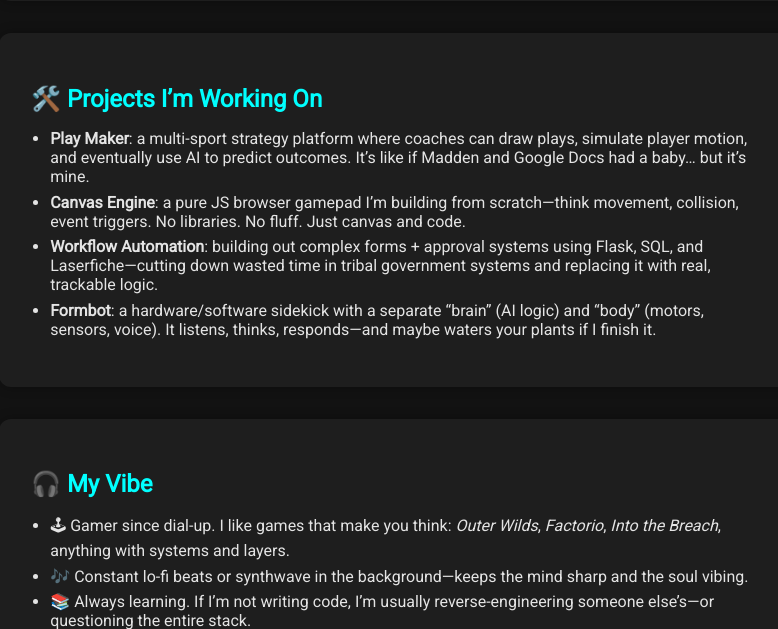
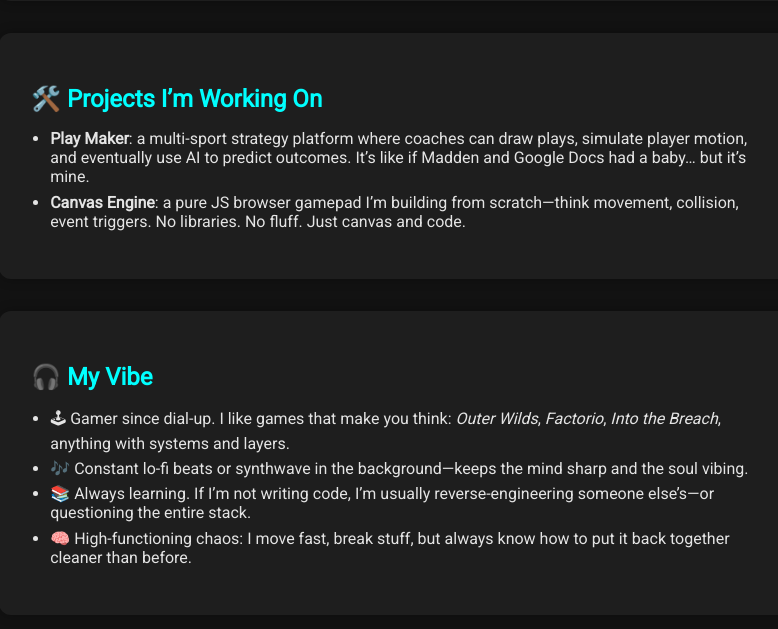
Before and after one commit to wyguy1/Flask_Crud_Test, a Flask app: page /about in a window 1280 px wide. Shown: the part 749-1378 px from the top of the page, without its empty margins (241-1019 px from the left). Run offline with Flask 3, Linux system fonts and the light colour scheme.

Commit message:
I updated the things listed on my about section.

```diff
--- a/app/templates/about.html
+++ b/app/templates/about.html
@@ -47,8 +47,6 @@
     <ul>
       <li><strong>Play Maker</strong>: a multi-sport strategy platform where coaches can draw plays, simulate player motion, and eventually use AI to predict outcomes. It’s like if Madden and Google Docs had a baby… but it’s mine.</li>
       <li><strong>Canvas Engine</strong>: a pure JS browser gamepad I’m building from scratch—think movement, collision, event triggers. No libraries. No fluff. Just canvas and code.</li>
-      <li><strong>Workflow Automation</strong>: building out complex forms + approval systems using Flask, SQL, and Laserfiche—cutting down wasted time in tribal government systems and replacing it with real, trackable logic.</li>
-      <li><strong>Formbot</strong>: a hardware/software sidekick with a separate “brain” (AI logic) and “body” (motors, sensors, voice). It listens, thinks, responds—and maybe waters your plants if I finish it.</li>
     </ul>
   </div>
 
```
